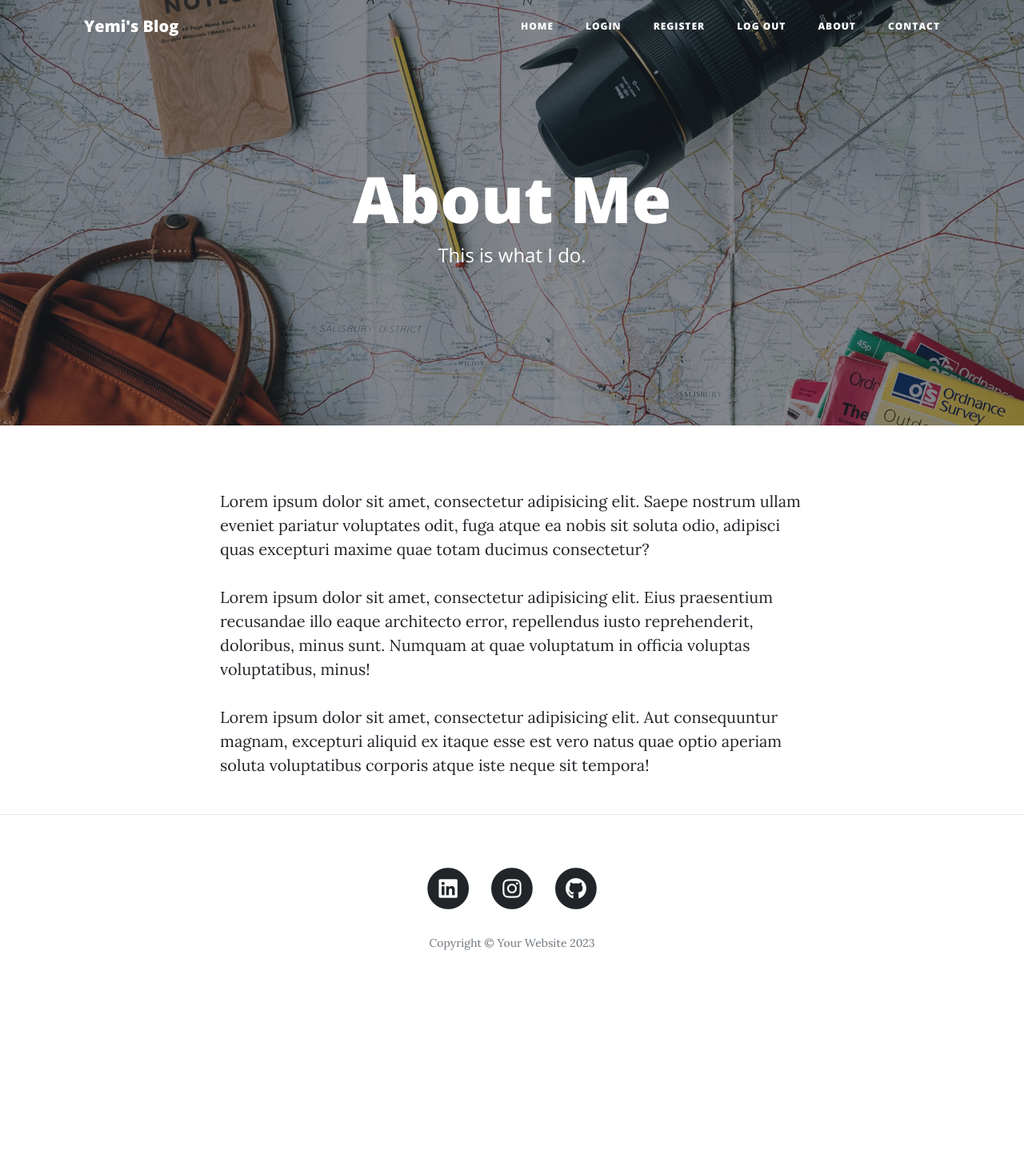
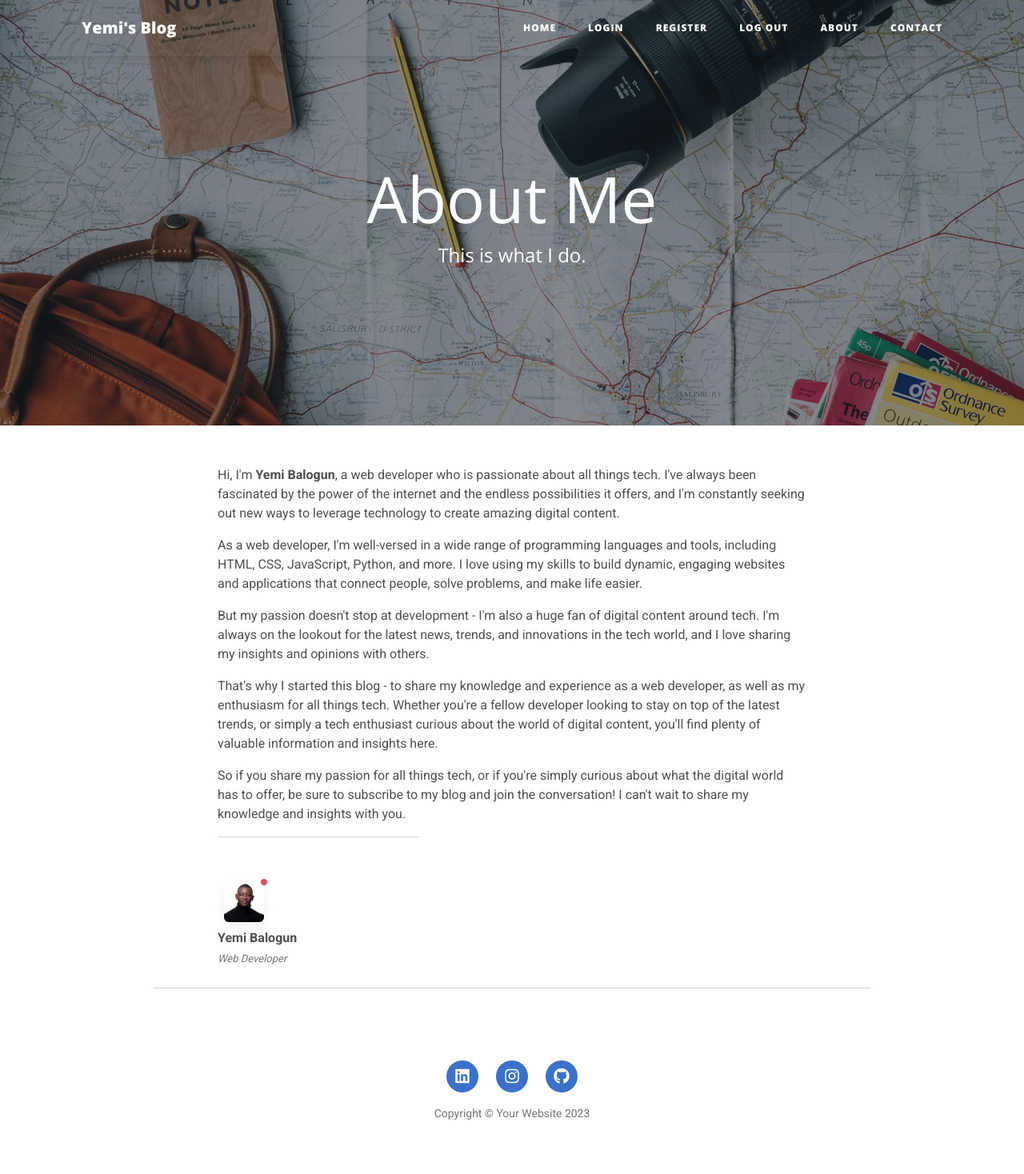
Before and after one commit to yemibalogun/yemiuserblog, a Flask app: page /about in a window 1280 px wide. Shown: the whole page at 80% size. Before the commit the page ends 1188 px from the top, so only its background shows below. Run offline with Flask 2, Linux system fonts and the light colour scheme; some libraries are stand-ins or nearby versions.

Commit message:
implemented MD5 Bootstrap, socials, edited aboutme

```diff
--- a/templates/about.html
+++ b/templates/about.html
@@ -19,13 +19,31 @@
   <div class="container">
     <div class="row">
       <div class="col-lg-8 col-md-10 mx-auto">
-        <p>Lorem ipsum dolor sit amet, consectetur adipisicing elit. Saepe nostrum ullam eveniet pariatur voluptates odit, fuga atque ea nobis sit soluta odio, adipisci quas excepturi maxime quae totam ducimus consectetur?</p>
-        <p>Lorem ipsum dolor sit amet, consectetur adipisicing elit. Eius praesentium recusandae illo eaque architecto error, repellendus iusto reprehenderit, doloribus, minus sunt. Numquam at quae voluptatum in officia voluptas voluptatibus, minus!</p>
-        <p>Lorem ipsum dolor sit amet, consectetur adipisicing elit. Aut consequuntur magnam, excepturi aliquid ex itaque esse est vero natus quae optio aperiam soluta voluptatibus corporis atque iste neque sit tempora!</p>
+        <p>Hi, I'm <b>Yemi Balogun</b>, a web developer who is passionate about all things tech. I've always been fascinated by the power of the internet and the endless possibilities it offers, and I'm constantly seeking out new ways to leverage technology to create amazing digital content.</p>
+
+        <p>As a web developer, I'm well-versed in a wide range of programming languages and tools, including HTML, CSS, JavaScript, Python, and more. I love using my skills to build dynamic, engaging websites and applications that connect people, solve problems, and make life easier.</p>
+
+        <p>But my passion doesn't stop at development - I'm also a huge fan of digital content around tech. I'm always on the lookout for the latest news, trends, and innovations in the tech world, and I love sharing my insights and opinions with others.</p>
+
+        <p>That's why I started this blog - to share my knowledge and experience as a web developer, as well as my enthusiasm for all things tech. Whether you're a fellow developer looking to stay on top of the latest trends, or simply a tech enthusiast curious about the world of digital content, you'll find plenty of valuable information and insights here.</p>
+
+        <p>So if you share my passion for all things tech, or if you're simply curious about what the digital world has to offer, be sure to subscribe to my blog and join the conversation! I can't wait to share my knowledge and insights with you.</p>
+
+        <hr style="width: 30%; padding: 1em;">
+
+        <div style="margin: .5em;" class="d-inline-flex position-relative">
+          <span class="position-absolute top-0 start-100 translate-middle p-1 bg-danger border border-light rounded-circle">
+            <span class="visually-hidden">New alerts</span>
+          </span>
+          <img class="rounded-4 shadow-4" src="/static/img/yemibalogun.png" alt="Avatar" style="width: 50px; height: 50px; border-radius: 100%;">
+
+        </div>
+        <b><p style="margin: 0;">Yemi Balogun</p> </b>
+        <em style="font-size: small;" class="copyright text-muted">Web Developer</em>
       </div>
     </div>
   </div>
 
-  <hr>
+  <hr style="width: 70%; margin: 1.5em auto;">
 
   {% include "footer.html" %}
--- a/templates/footer.html
+++ b/templates/footer.html
@@ -3,7 +3,7 @@
     <div class="container">
       <div class="row">
         <div class="col-lg-8 col-md-10 mx-auto">
-          <ul class="list-inline text-center">
+          <ul style="margin: 1em;" class="list-inline text-center">
             <li class="list-inline-item">
               <a href="https://www.linkedin.com/in/olayemi-balogun-a07a12176/" target="_blank">
                 <span class="fa-stack fa-lg">
@@ -42,6 +42,8 @@
   <!-- Custom scripts for this template -->
   <script src="{{ url_for('static', filename='js/clean-blog.min.js')}}"></script>
 
-</body>
-
-</html>
+  <!-- MDB -->
+<script
+type="text/javascript"
+src="https://cdnjs.cloudflare.com/ajax/libs/mdb-ui-kit/6.1.0/mdb.min.js"
+></script>
--- a/templates/header.html
+++ b/templates/header.html
@@ -20,6 +20,22 @@
 
   <!-- Custom styles for this template -->
   <link href="{{ url_for('static', filename='css/clean-blog.min.css')}}" rel="stylesheet">
+
+  <!-- Font Awesome -->
+<link
+href="https://cdnjs.cloudflare.com/ajax/libs/font-awesome/6.0.0/css/all.min.css"
+rel="stylesheet"
+/>
+<!-- Google Fonts -->
+<link
+href="https://fonts.googleapis.com/css?family=Roboto:300,400,500,700&display=swap"
+rel="stylesheet"
+/>
+<!-- MDB -->
+<link
+href="https://cdnjs.cloudflare.com/ajax/libs/mdb-ui-kit/6.1.0/mdb.min.css"
+rel="stylesheet"
+/>
 
 </head>
 
--- a/templates/index.html
+++ b/templates/index.html
@@ -8,7 +8,7 @@
         <div class="col-lg-8 col-md-10 mx-auto">
           <div class="site-heading">
             <h1>Yemi's Blog</h1>
-            <span class="subheading">A collection of random musings.</span>
+            <span class="subheading">A collection of random thoughts.</span>
           </div>
         </div>
       </div>
@@ -34,7 +34,7 @@
             on {{post.date}}
 
             {% if current_user.id == 1 %}
-            <a href="{{url_for('delete_post', post_id=post.id) }}">✘</a>
+            <a style="padding:1em; color: rgba(255, 0, 0, 0.551)" href="{{url_for('delete_post', post_id=post.id) }}">✘</a>
             {% endif %}
           </p>
         </div>
@@ -51,6 +51,6 @@
       </div>
     </div>
   </div>
-  <hr>
+  <hr style="margin: 1.5em auto;">
 
 {% include "footer.html" %}
```
Also changed, not shown: blog.db, static/img/yemibalogun.png (added).
